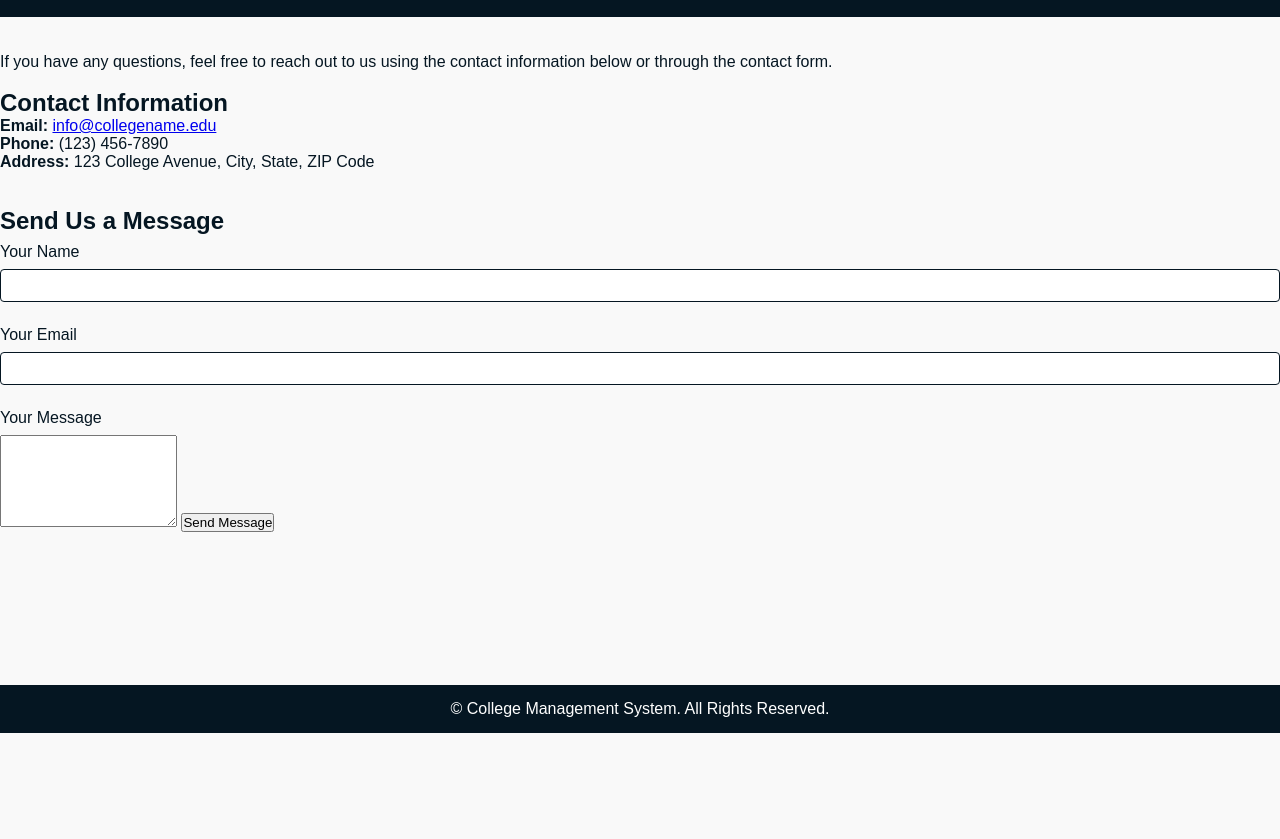
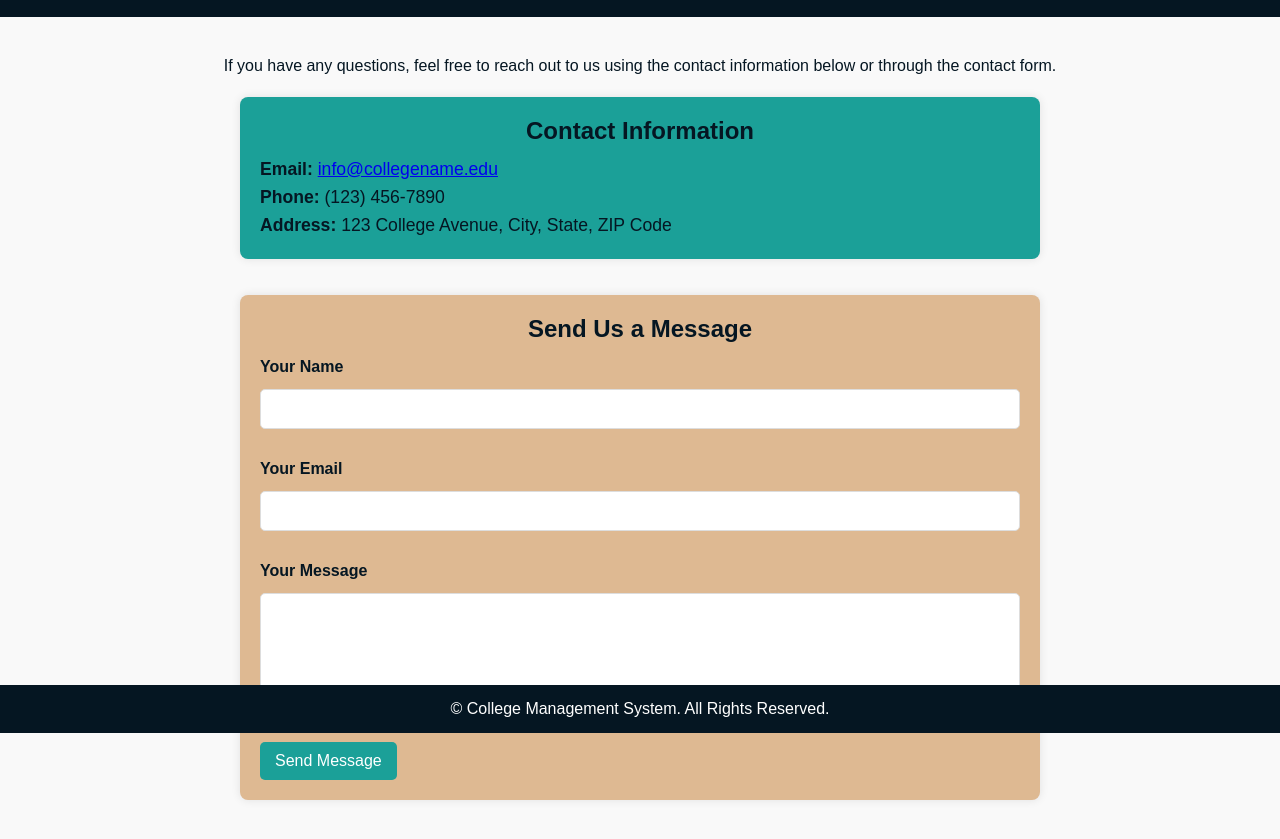
Before and after one commit to JanaviSingh/College_Management_System_Project_Web, a plain HTML site: page contact.html in a window 1280 px wide. Shown: the part 67-906 px from the top of the page. Before the commit the page ends 800 px from the top, so only its background shows below. Drawn offline with Linux system fonts and the light colour scheme.

Commit message:
Update style.css

```diff
--- a/style.css
+++ b/style.css
@@ -442,6 +442,92 @@ tr{
     width: 100%;
 }
 
+.content p{
+    line-height: 1.6;
+    text-align: center;
+}
+
+/* Contact Information section */
+.contact-info {
+    margin-bottom: 50px;
+    background-color:#1ba098;
+    padding: 20px;
+    border-radius: 8px;
+    box-shadow: 0 0 10px rgba(0, 0, 0, 0.1);
+    max-width: 800px;
+    margin: 0 auto;
+    color: #051622;
+
+}
+
+.contact-info h2 {
+    font-size: 1.5em;
+    margin-bottom: 10px;
+    text-align: center;
+}
+
+.contact-info p {
+    font-size: 1.1em;
+    color:#051622;
+    text-align: left;
+}
+
+/* Contact Form */
+.contact-form {
+    margin-bottom: 30px;
+    background-color:#deb992;
+    padding: 20px;
+    border-radius: 8px;
+    box-shadow: 0 0 10px rgba(0, 0, 0, 0.1);
+    max-width: 800px;
+    margin: 0 auto;
+}
+
+.contact-form h2 {
+    font-size: 1.5em;
+    margin-bottom: 10px;
+    text-align: center;
+}
+
+.contact-form label {
+    display: block;
+    font-weight: bold;
+    margin-top: 15px;
+}
+
+.contact-form input[type="text"],
+.contact-form input[type="email"],
+.contact-form textarea {
+    width: 100%;
+    padding: 10px;
+    margin-top: 5px;
+    border-radius: 5px;
+    border: 1px solid #ddd;
+    box-sizing: border-box;
+    font-size: 1em;
+}
+
+.contact-form textarea {
+    resize: vertical;
+}
+
+.contact-form button {
+    margin-top: 15px;
+    padding: 10px 15px;
+    background-color:#1ba098;
+    color: white;
+    border: none;
+    border-radius: 5px;
+    cursor: pointer;
+    font-size: 1em;
+    transition: background-color 0.3s ease;
+}
+
+.contact-form button:hover {
+    background-color:#cda87e;
+}
+
+
 .footer a {
     color:#cda87e;
     text-decoration: none;
```
